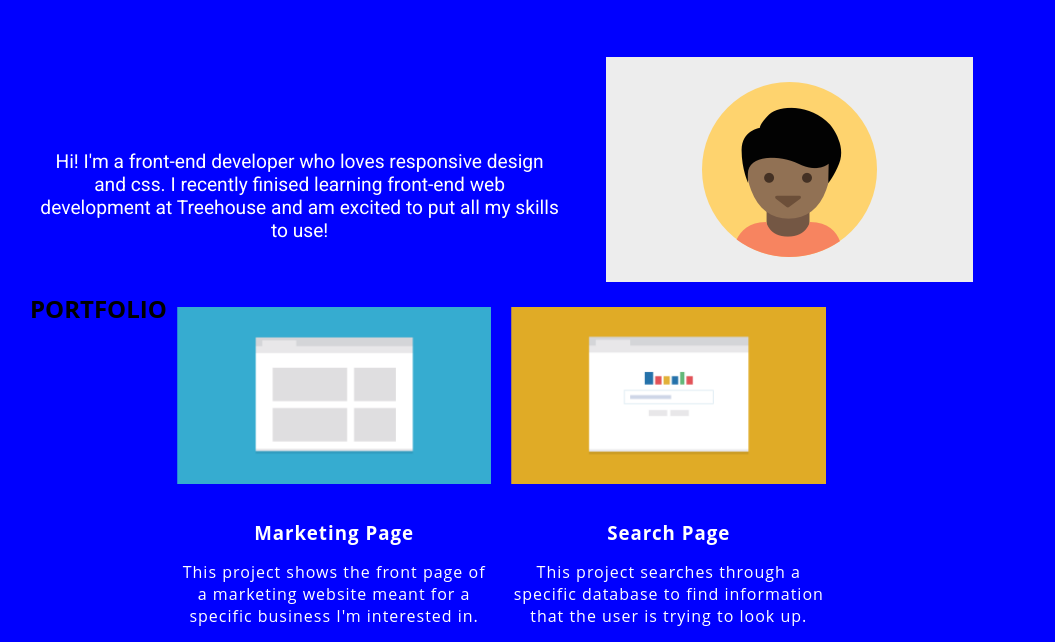
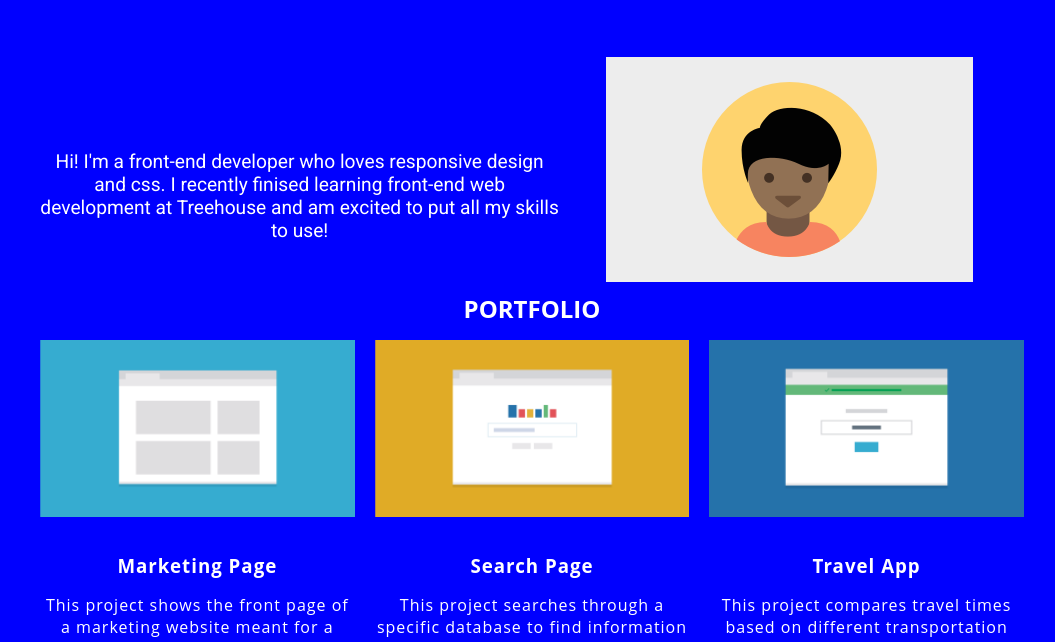
Before and after one commit to devcamletswork/THTP2, a plain HTML site: page i.html in a window 1280 px wide. Shown: the part 85-727 px from the top of the page, without its empty margins (108-1163 px from the left). Drawn offline with Linux system fonts and the light colour scheme.

Commit message:
Updated portfolio header

```diff
--- a/c.css
+++ b/c.css
@@ -9,6 +9,9 @@
 /************  Mobile First Design */
 html, body {
   height: 100%;
+}
+h2 {
+  color: white;
 }
 body {
 
@@ -175,7 +178,8 @@ footer {
 
 }
 .container h2 {
-  align-items: center;
+ flex-basis: 100%;
+
 }
 
 .top {
--- a/i.html
+++ b/i.html
@@ -15,17 +15,15 @@
 	          <li class="upC hoverL"><a href="#portfolio">Portfolio</a></li>
 	          <li class="upC hoverR"><a href="#contact">Contact</a></li>
 	          <li class="upC hoverL"><a href="#skills">Skills</a></li>
-
 	        </ul>
     	</nav>
 
 				<div class="firstSection">
 		      <img src="images/responsive-layout-profile.png" alt="responsive-layout-profile" class="profile-image">
-
 		      <p class="">Hi! I'm a front-end developer who loves responsive design and css. I recently finised learning front-end web development at Treehouse and am excited to put all my skills to use!</p>
 		    </div>
 
-    <div class="container">
+    <div class="container" id="portfolio">
     	<h2>PORTFOLIO</h2>
   		<div class="col ">
     		<img src="images/portfolio-1.png" alt="portfolio pic" />
@@ -59,7 +57,6 @@
 	  </div>
 </div>
 
-
 	<div class="contact-container" id="contact">
      <h2>Contact</h2>
      <p class="contact-text">If you're interested in chatting or want more information about what I've been working on, I'd love to hear from you!</p>
@@ -75,8 +72,6 @@
    			<li>JavaScript</li>
    			<li>SWIFT</li>
    		</ul>
-
-
    </div>
 
  <footer>
@@ -86,7 +81,7 @@
     <li class="full"><a href="#top">HOME</a></li>
     <li class="full"><a href="#portfolio">PORTFOLIO</a></li>
     <li class="full"><a href="#contact">CONTACT</a></li>
-    <li class="full upC hoverL"><a href="#skills">SKILLS</a></li>
+    <li class="full"><a href="#skills">SKILLS</a></li>
 
   </ul>
 </footer>
```
Lines whose indentation alone changed are shown as unchanged.
